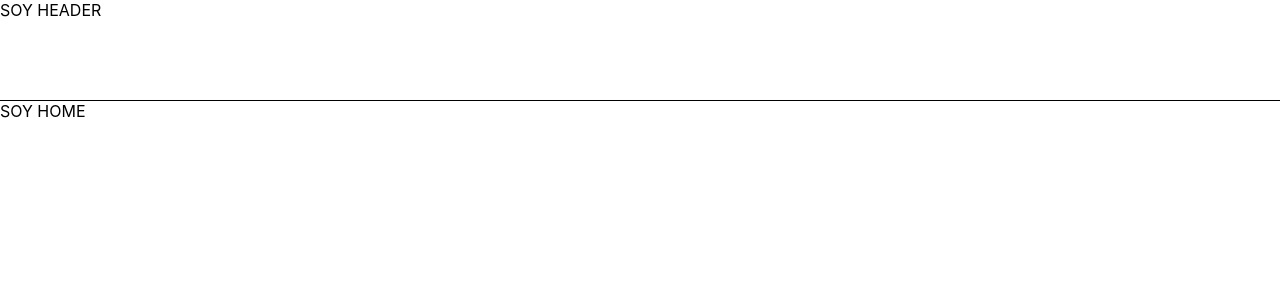
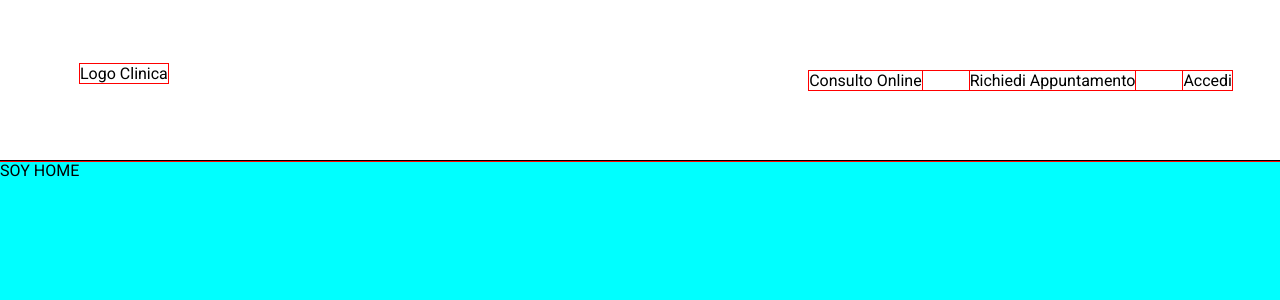
Before and after one commit to Germanilu/ClinicaVeterinariaDueMari, a React (Create React App) app: page / in a window 1280 px wide. Shown: the top 300 px of the page. Built offline with nearby package versions, Linux system fonts and the light colour scheme.

Commit message:
Feat: SetUp Header principal Components

```diff
--- /dev/null
+++ b/Global.scss
@@ -0,0 +1,5 @@
+@mixin flex {
+    display: flex;
+    align-items: center;
+    justify-content: center;
+}
--- a/src/App.scss
+++ b/src/App.scss
@@ -0,0 +1,6 @@
+@import url('https://fonts.googleapis.com/css2?family=Roboto:wght@300;400;500;700;900&display=swap');
+
+*{
+    font-family: 'Roboto', sans-serif;
+    outline: 1px solid red;
+}
--- a/src/Components/Header/Header.jsx
+++ b/src/Components/Header/Header.jsx
@@ -2,7 +2,14 @@ import React from 'react';
 import './Header.scss'
 const Header = () => {
      return (
-         <div className='headerDesign'> SOY HEADER</div>
+         <div className='headerDesign'>
+            <div className="logo">Logo Clinica</div>
+            <div className="containerMenu">
+                <div className="headerButton">Consulto Online</div>
+                <div className="headerButton">Richiedi Appuntamento</div>
+                <div className="headerButton">Accedi</div>
+            </div>
+         </div>
      )
 }
 export default Header;
--- a/src/Components/Header/Header.scss
+++ b/src/Components/Header/Header.scss
@@ -1,4 +1,29 @@
 .headerDesign{
-    height: 100px;
+    height:10em;
+    width: 100%;
     border-bottom: 1px solid black;
+
+    position: sticky;
+    top: 0;
+
+    display: flex;
+    align-items: center;
+    justify-content: right;
+
+    background-color: rgba(255, 255, 255, 0.808);
 }
+
+.logo{
+    position: absolute;
+    top: 4em;
+    left: 5em;
+}
+
+.containerMenu{
+
+    margin-right: 3em;
+    display: flex;
+    align-items: center;
+    justify-content: space-between;
+    gap: 3em;
+}
--- a/src/Containers/Home/Home.jsx
+++ b/src/Containers/Home/Home.jsx
@@ -1,5 +1,5 @@
 import React from 'react';
-
+import './Home.scss'
 const Home = () => {
      return (
          <div className='homeDesign'>SOY HOME</div>
--- a/src/Containers/Home/Home.scss
+++ b/src/Containers/Home/Home.scss
@@ -0,0 +1,4 @@
+.homeDesign{
+    height: 1000px;
+    background-color: aqua;
+}
```
